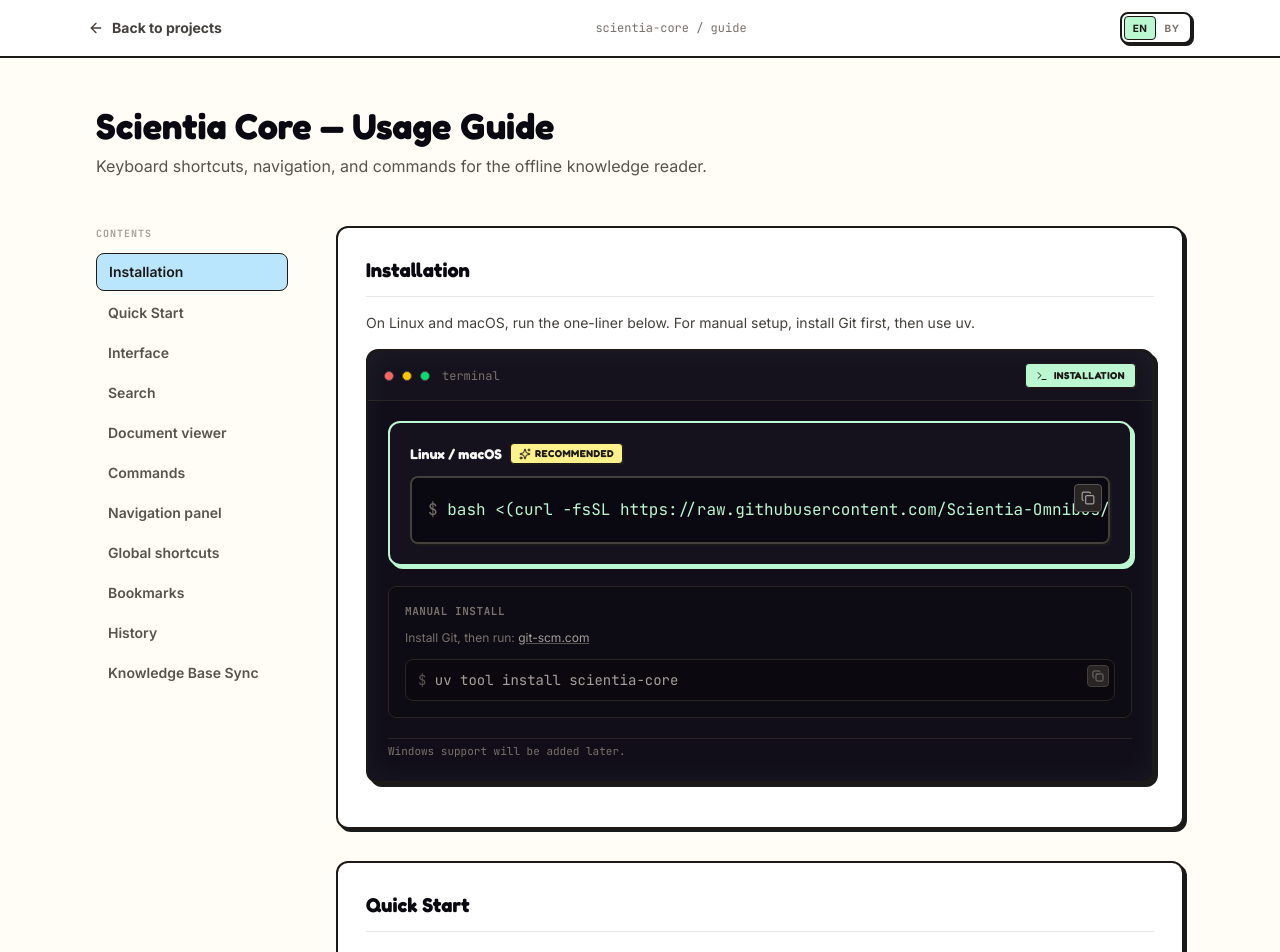
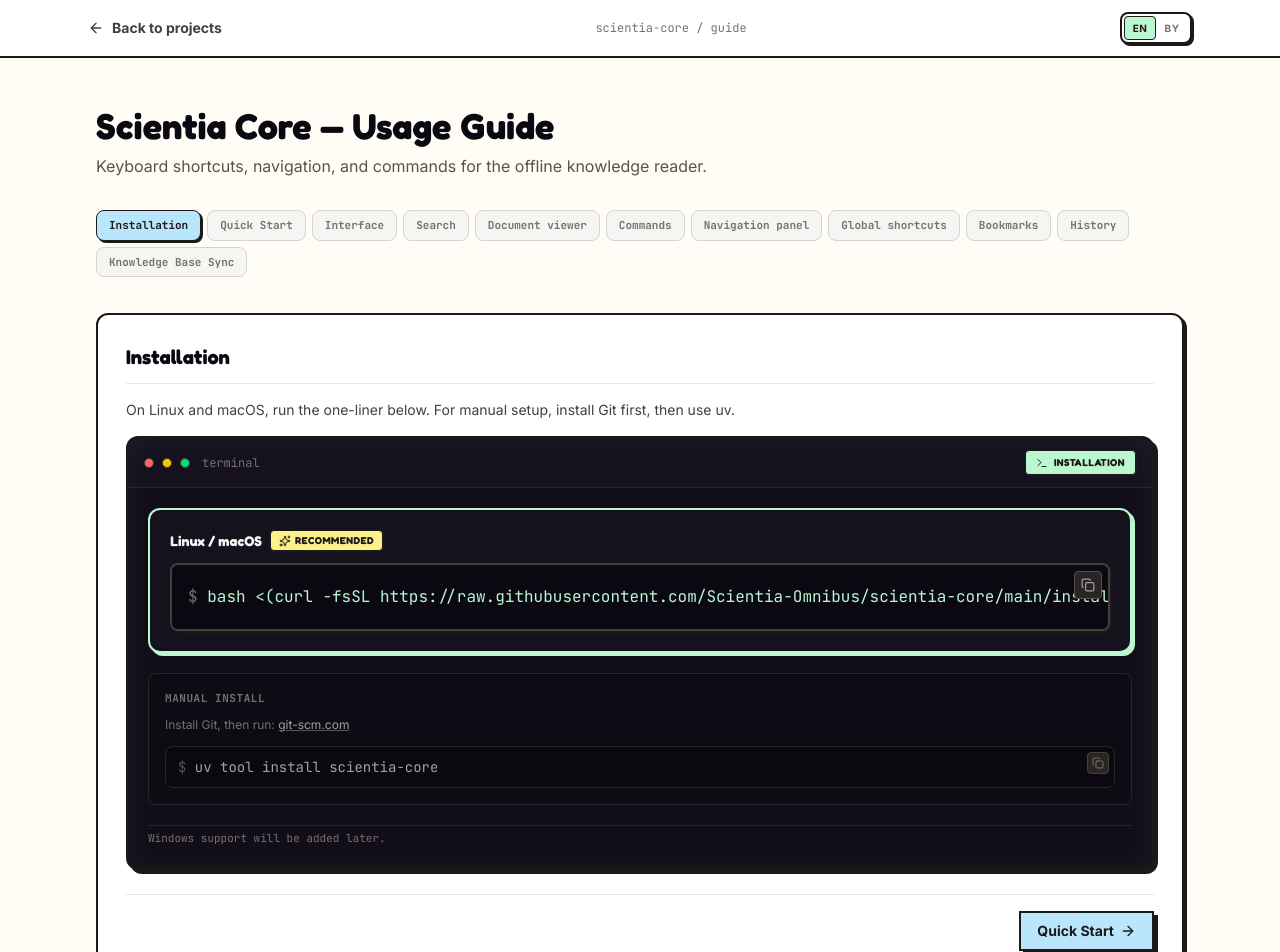
Before and after one commit to Scientia-Omnibus/scientia-omnibus-web, a React (Vite) app: page /scientia-core/guide in a window 1280 px wide. Shown: the top 952 px of the page. Built offline with nearby package versions, Linux system fonts and the light colour scheme.

Commit message:
updated guide design

```diff
--- a/src/components/ProjectsSection.tsx
+++ b/src/components/ProjectsSection.tsx
@@ -152,7 +152,7 @@ export default function ProjectsSection({ language }: ProjectsSectionProps) {
               {t.formalSciencesDesc[language]}
             </p>
 
-            <div className="ml-2 mb-3 font-mono text-xs sm:text-sm">
+            <div className="ml-2 mb-4 font-mono text-xs sm:text-sm">
               <div className="relative pl-4 pb-0.5">
                 <span className="absolute left-0 top-0 bottom-0 w-3 border-l-2 border-stone-300 rounded-bl" />
                 <span className="absolute left-0 top-[0.55em] w-3 border-b-2 border-stone-300" />
@@ -172,6 +172,36 @@ export default function ProjectsSection({ language }: ProjectsSectionProps) {
               </div>
             </div>
 
+            {survivalModule && (
+              <>
+                <a
+                  href="https://github.com/Scientia-Omnibus/survival-and-medicine"
+                  target="_blank"
+                  rel="noreferrer"
+                  className="inline-flex items-center gap-1 text-sm font-semibold text-stone-900 hover:text-cartoon-purple transition-colors"
+                >
+                  survival-and-medicine <Github className="h-3 w-3" />
+                </a>
+                <p className="text-xs text-stone-500 mt-0.5 mb-2">
+                  {survivalModule.description[language]}
+                </p>
+
+                <div className="ml-2 mb-4 font-mono text-xs sm:text-sm">
+                  <div className="relative pl-4 pb-0.5">
+                    <span className="absolute left-0 top-0 bottom-0 w-3 border-l-2 border-stone-300 rounded-bl" />
+                    <span className="absolute left-0 top-[0.55em] w-3 border-b-2 border-stone-300" />
+                    <span className="pl-1 text-stone-900 font-semibold">{survivalModule.title[language]}/</span>
+                    <span className="text-[10px] ml-1.5 text-emerald-500 font-semibold">{language === 'en' ? 'done' : 'гатова'}</span>
+                  </div>
+                  <div className="relative pl-4">
+                    <span className="absolute left-0 top-0 w-3 border-l-2 border-stone-300" style={{ height: '0.55em' }} />
+                    <span className="absolute left-0 top-[0.55em] w-3 border-b-2 border-stone-300" />
+                    <span className="pl-1 text-stone-400">{language === 'en' ? 'Medicine (coming soon)' : 'Медыцына (хутка)'}</span>
+                  </div>
+                </div>
+              </>
+            )}
+
             <p className="text-[11px] font-mono font-bold uppercase tracking-widest text-stone-500 mb-1.5">
               {t.kbPlanned[language]}
             </p>
@@ -180,12 +210,13 @@ export default function ProjectsSection({ language }: ProjectsSectionProps) {
               <span className="text-[10px] font-mono bg-stone-100 border border-stone-300 text-stone-600 px-2 py-0.5 rounded">{t.kbSocial[language]}</span>
               <span className="text-[10px] font-mono bg-stone-100 border border-stone-300 text-stone-600 px-2 py-0.5 rounded">{t.kbNatural[language]}</span>
               <span className="text-[10px] font-mono bg-stone-100 border border-stone-300 text-stone-600 px-2 py-0.5 rounded">{t.kbDiy[language]}</span>
-              <span className="text-[10px] font-mono bg-stone-100 border border-stone-300 text-stone-600 px-2 py-0.5 rounded">{t.kbSurvival[language]}</span>
             </div>
 
             <p className="text-xs text-stone-500 leading-relaxed">
               {t.kbContrib[language]}{' '}
               <a href="https://github.com/Scientia-Omnibus/formal-sciences" target="_blank" rel="noreferrer" className="text-stone-900 font-semibold underline hover:text-cartoon-purple transition-colors">formal-sciences</a>
+              {' / '}
+              <a href="https://github.com/Scientia-Omnibus/survival-and-medicine" target="_blank" rel="noreferrer" className="text-stone-900 font-semibold underline hover:text-cartoon-purple transition-colors">survival-and-medicine</a>
               {' / '}
               <a href="https://github.com/Scientia-Omnibus/scientia-core" target="_blank" rel="noreferrer" className="text-stone-900 font-semibold underline hover:text-cartoon-purple transition-colors">scientia-core</a>
             </p>
--- a/src/pages/ScientiaCoreGuidePage.tsx
+++ b/src/pages/ScientiaCoreGuidePage.tsx
@@ -1,6 +1,6 @@
-import { useEffect, useState } from 'react';
+import { useState } from 'react';
 import { Link } from 'react-router-dom';
-import { ArrowLeft, Copy, Check } from 'lucide-react';
+import { ArrowLeft, ArrowRight, Copy, Check } from 'lucide-react';
 import { useLanguage } from '../context/LanguageContext';
 import { UI_TRANSLATIONS } from '../data/modules';
 import { GUIDE_SECTIONS } from '../data/scientia-core-guide';
@@ -20,29 +20,9 @@ export default function ScientiaCoreGuidePage() {
     setTimeout(() => setCopiedIndex(null), 2000);
   };
 
-  useEffect(() => {
-    const observers: IntersectionObserver[] = [];
-
-    GUIDE_SECTIONS.forEach((section) => {
-      const el = document.getElementById(section.id);
-      if (!el) return;
-
-      const observer = new IntersectionObserver(
-        ([entry]) => {
-          if (entry.isIntersecting) setActiveSection(section.id);
-        },
-        { rootMargin: '-20% 0px -60% 0px', threshold: 0 }
-      );
-      observer.observe(el);
-      observers.push(observer);
-    });
-
-    return () => observers.forEach((o) => o.disconnect());
-  }, []);
-
-  const scrollTo = (id: string) => {
-    document.getElementById(id)?.scrollIntoView({ behavior: 'smooth', block: 'start' });
-  };
+  const activeData = GUIDE_SECTIONS.find((s) => s.id === activeSection) ?? GUIDE_SECTIONS[0];
+  const activeIndex = GUIDE_SECTIONS.indexOf(activeData);
+  const nextSection = activeIndex < GUIDE_SECTIONS.length - 1 ? GUIDE_SECTIONS[activeIndex + 1] : undefined;
 
   return (
     <div className="min-h-screen bg-bg-warm">
@@ -65,7 +45,7 @@ export default function ScientiaCoreGuidePage() {
       </div>
 
       <div className="mx-auto max-w-6xl px-4 sm:px-6 lg:px-8 py-8 sm:py-12">
-        <header className="mb-8 sm:mb-12">
+        <header className="mb-6 sm:mb-8">
           <h1 className="text-2xl sm:text-4xl font-display font-bold text-stone-950 mb-2">
             {t.guideTitle[language]}
           </h1>
@@ -74,55 +54,41 @@ export default function ScientiaCoreGuidePage() {
           </p>
         </header>
 
-        <div className="flex flex-col lg:flex-row gap-8 lg:gap-12">
-          <nav className="lg:w-48 shrink-0">
-            <div className="lg:sticky lg:top-20">
-              <p className="text-[10px] font-mono font-bold uppercase tracking-widest text-stone-400 mb-3 hidden lg:block">
-                {language === 'en' ? 'Contents' : 'Змест'}
-              </p>
-              <ul className="flex lg:flex-col gap-1 overflow-x-auto lg:overflow-visible pb-2 lg:pb-0">
+        <div className="flex flex-wrap gap-1.5 mb-6 sm:mb-8 pb-1 overflow-x-auto">
           {GUIDE_SECTIONS.map((section) => (
-                  <li key={section.id} className="shrink-0">
             <button
-                      onClick={() => scrollTo(section.id)}
+              key={section.id}
+              onClick={() => setActiveSection(section.id)}
               className={`
-                        block w-full text-left px-3 py-2 rounded-lg text-xs sm:text-sm font-semibold transition-colors whitespace-nowrap
+                shrink-0 text-[11px] font-mono font-bold px-3 py-1.5 rounded-lg border transition-all whitespace-nowrap
                 ${activeSection === section.id
-                          ? 'bg-cartoon-blue text-stone-900 border border-stone-900'
-                          : 'text-stone-600 hover:bg-stone-100'
+                  ? 'bg-cartoon-blue border-stone-900 text-stone-900 shadow-[2px_2px_0px_#1A1A1A]'
+                  : 'bg-stone-100 border-stone-300 text-stone-500 hover:border-stone-500 hover:text-stone-700'
                 }
               `}
             >
               {section.title[language]}
             </button>
-                  </li>
           ))}
-              </ul>
         </div>
-          </nav>
 
-          <div className="flex-1 min-w-0 space-y-6 sm:space-y-8">
-            {GUIDE_SECTIONS.map((section) => (
-              <article
-                key={section.id}
-                id={section.id}
-                className="scroll-mt-20 bg-white border-2 border-stone-900 rounded-xl p-5 sm:p-7 shadow-[3px_3px_0px_#1A1A1A]"
-              >
+        <div className="flex-1 min-w-0">
+          <article className="bg-white border-2 border-stone-900 rounded-xl p-5 sm:p-7 shadow-[3px_3px_0px_#1A1A1A]">
             <h2 className="font-display text-lg sm:text-xl font-bold text-stone-950 mb-4 pb-3 border-b border-stone-200">
-                  {section.title[language]}
+              {activeData.title[language]}
             </h2>
 
-                {section.intro && (
-                  <p className="text-sm text-stone-700 mb-4">{section.intro[language]}</p>
+            {activeData.intro && (
+              <p className="text-sm text-stone-700 mb-4">{activeData.intro[language]}</p>
             )}
 
-                {section.id === 'installation' && (
+            {activeData.id === 'installation' && (
               <InstallCallout language={language} className="mb-4" />
             )}
 
-                {section.codeBlocks && (
+            {activeData.codeBlocks && (
               <div className="space-y-3 mb-4">
-                    {section.codeBlocks.map((block, i) => (
+                {activeData.codeBlocks.map((block, i) => (
                   <div key={i}>
                     <p className="text-[11px] font-mono font-bold text-stone-500 mb-1">
                       {block.label[language]}
@@ -147,9 +113,9 @@ export default function ScientiaCoreGuidePage() {
               </div>
             )}
 
-                {section.bullets && (
+            {activeData.bullets && (
               <dl className="space-y-3 mb-4">
-                    {section.bullets.map((b) => (
+                {activeData.bullets.map((b) => (
                   <div key={b.term.en} className="flex flex-col sm:flex-row sm:gap-3">
                     <dt className="font-semibold text-sm text-stone-900 sm:w-28 shrink-0">
                       {b.term[language]}
@@ -160,22 +126,32 @@ export default function ScientiaCoreGuidePage() {
               </dl>
             )}
 
-                {section.shortcuts && (
-                  <ShortcutTable shortcuts={section.shortcuts} language={language} />
+            {activeData.shortcuts && (
+              <ShortcutTable shortcuts={activeData.shortcuts} language={language} />
             )}
 
-                {section.commands && (
-                  <CommandTable commands={section.commands} language={language} />
+            {activeData.commands && (
+              <CommandTable commands={activeData.commands} language={language} />
             )}
 
-                {section.notes?.map((note, i) => (
+            {activeData.notes?.map((note, i) => (
               <p key={i} className="text-sm text-stone-500 mt-4 pt-3 border-t border-stone-100">
                 {note[language]}
               </p>
             ))}
+
+            {nextSection && (
+              <div className="mt-6 pt-4 border-t border-stone-200 flex justify-end">
+                <button
+                  onClick={() => setActiveSection(nextSection.id)}
+                  className="inline-flex items-center gap-1.5 px-4 py-2 sketch-button bg-cartoon-blue text-stone-900 font-bold text-sm"
+                >
+                  <span>{nextSection.title[language]}</span>
+                  <ArrowRight className="h-4 w-4" />
+                </button>
+              </div>
+            )}
           </article>
-            ))}
-          </div>
           </div>
       </div>
     </div>
```
Lines whose indentation alone changed are shown as unchanged.
